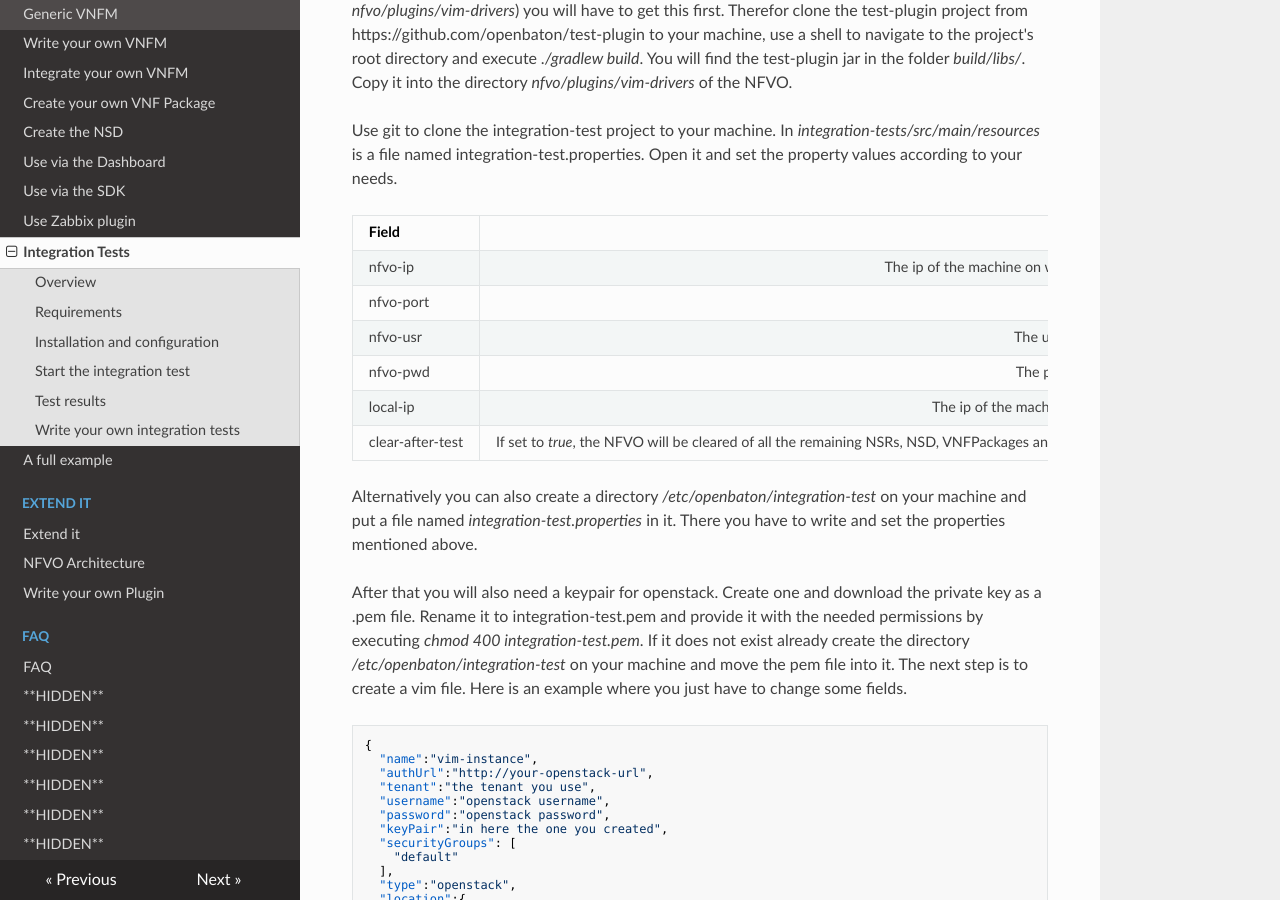
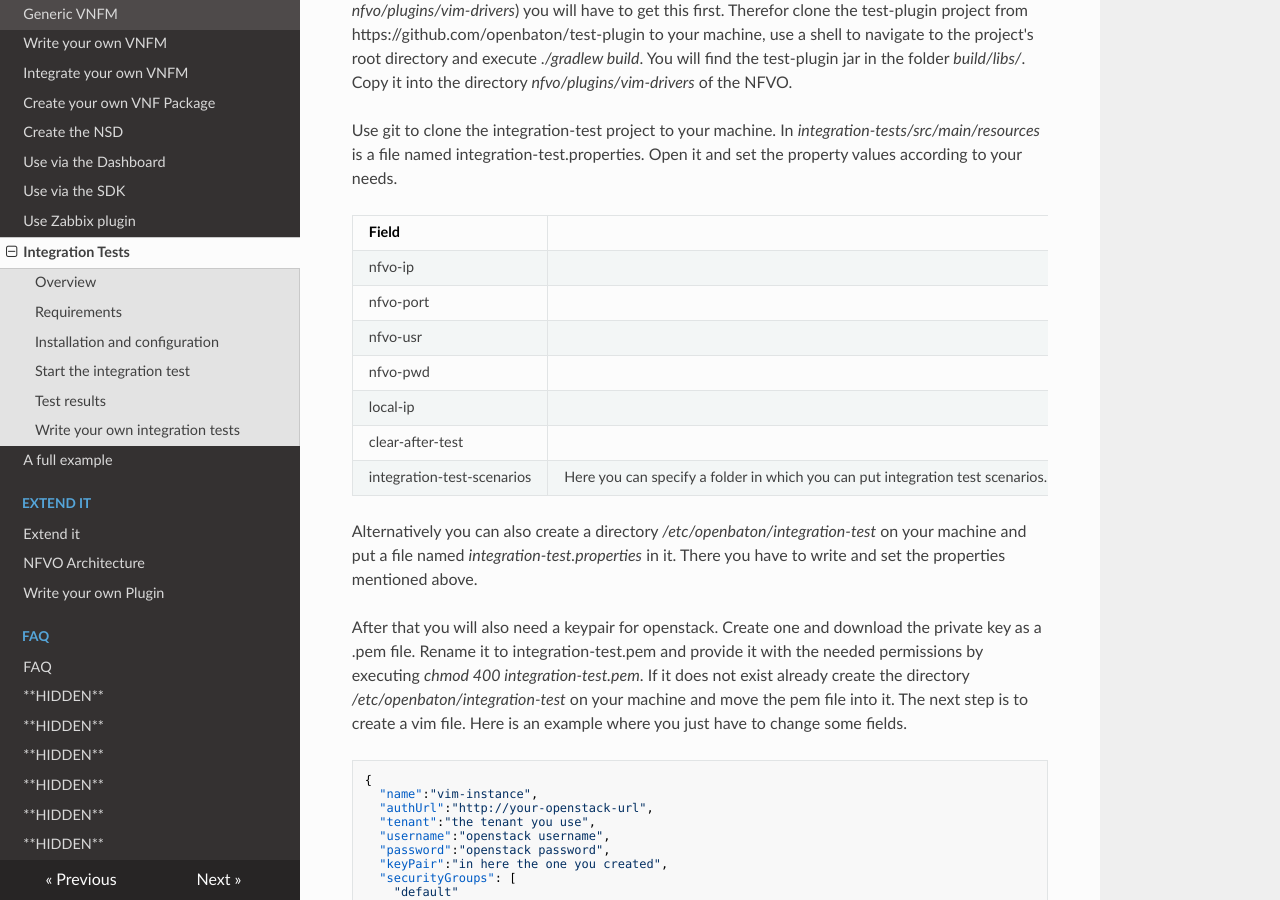
Before and after one commit to openbaton/docs, an MkDocs documentation site: the page built from docs/integration-test-use.md, in a window 1280 px wide and 900 px high, scrolled down 1756 px. Built offline with MkDocs 1.6.1, drawn with Linux system fonts in a browser that asks for light colours; nearby versions of some CDN libraries; old or Windows-style settings are respelled for this version of MkDocs.

Commit message:
Add description of external scenario file path
Since one may now specify his own path for the scenario files, the documentation had to be updated.

```diff
--- a/docs/integration-test-use.md
+++ b/docs/integration-test-use.md
@@ -58,7 +58,8 @@ Open it and set the property values according to your needs.
 | nfvo-usr					| The username if a login is required for the NFVO |
 | nfvo-pwd                                      | The password if a login is required for the NFVO |
 | local-ip					| The ip of the machine on which the integration test is running |
-| clear-after-test          | If set to *true*, the NFVO will be cleared of all the remaining NSRs, NSD, VNFPackages and Vim-Instances left from the previous test. |
+| clear-after-test                              | If set to *true*, the NFVO will be cleared of all the remaining NSRs, NSD, VNFPackages and Vim-Instances left from previous test |
+| integration-test-scenarios                    | Here you can specify a folder in which you can put integration test scenarios. If *.ini* files exist in this folder, the integration test will use just those files. If there are no files it will use the ones in the projects resource folder |
 
 Alternatively you can also create a directory */etc/openbaton/integration-test* on your machine and put a file named *integration-test.properties* in it. There you have to write and set the properties mentioned above.
 
```
